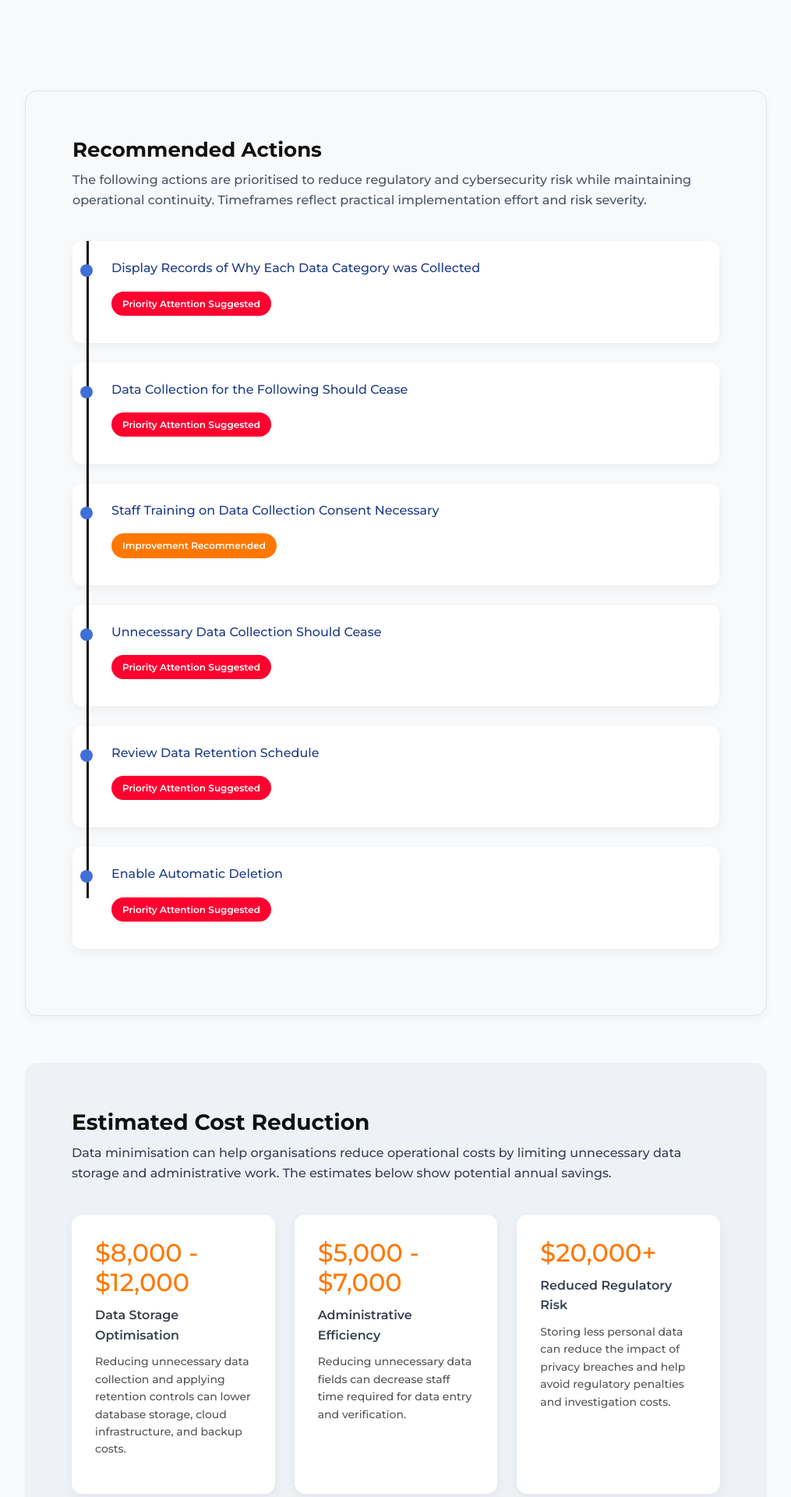
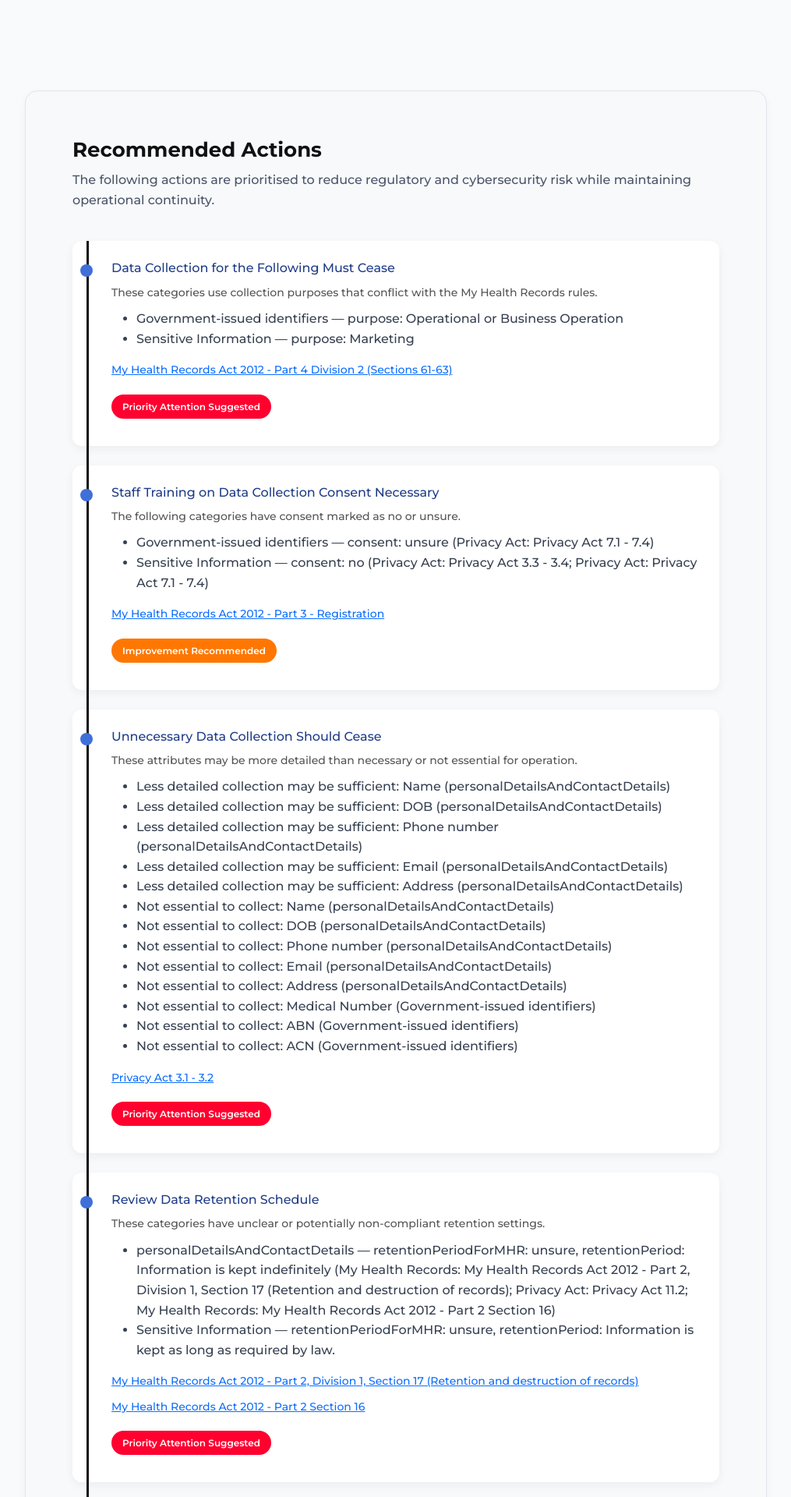
Before and after one commit to jiji-jpg/Data_Minimisation, a Flask app: page /report in a window 1280 px wide. Shown: the part 3756-5676 px from the top of the page at 78% size, without its empty margins (132-1147 px from the left). Run offline with Flask 3, Linux system fonts and the light colour scheme.

Commit message:
Added recommended Actions file and edited the report page

```diff
--- /dev/null
+++ b/Frontend/static/recomendedActions.js
@@ -0,0 +1,374 @@
+(function () {
+  let myHealthRecordRules = [];
+  let privacyActRules = [];
+
+  function normalize(value) {
+    return String(value || "")
+      .trim()
+      .toLowerCase()
+      .replace(/[.]/g, "")
+      .replace(/\s+/g, " ");
+  }
+
+  function escapeHtml(value) {
+    return String(value ?? "")
+      .replace(/&/g, "&amp;")
+      .replace(/</g, "&lt;")
+      .replace(/>/g, "&gt;")
+      .replace(/"/g, "&quot;")
+      .replace(/'/g, "&#039;");
+  }
+
+  async function loadJson(url) {
+    const response = await fetch(url);
+    if (!response.ok) {
+      throw new Error(`Failed to load ${url}: ${response.status} ${response.statusText}`);
+    }
+    return response.json();
+  }
+
+  function extractCategories(answerJson) {
+    const collectMyHealthRecord =
+      normalize(answerJson?.[0]?.collectMyHealthRecord) === "yes";
+
+    const assets = answerJson?.[1]?.[0]?.personalDataAsset || [];
+
+    return {
+      collectMyHealthRecord,
+      categories: assets.map(item => {
+        const [categoryName, entries] = Object.entries(item)[0];
+        const merged = entries.reduce((acc, obj) => ({ ...acc, ...obj }), {});
+
+        return {
+          categoryName,
+          attributeCollected: merged.attributeCollected || [],
+          collectionPurpose: merged.collectionPurpose || "",
+          consent: merged.consent || "",
+          essential: merged.essential || "",
+          lessDetailed: merged.lessDetailed || "",
+          retentionPeriodForMHR: merged.retentionPeriodForMHR || "",
+          retentionPeriod: merged.retentionPeriod || "",
+          specialCircumtance: merged.specialCircumtance || "",
+          enforcementMeasure: merged.enforcementMeasure || ""
+        };
+      })
+    };
+  }
+
+  function getMyHealthRuleByKey(key) {
+    return myHealthRecordRules.find(rule => Object.prototype.hasOwnProperty.call(rule, key)) || {};
+  }
+
+  function getPrivacyRuleByKey(key) {
+    return privacyActRules.find(rule => Object.prototype.hasOwnProperty.call(rule, key)) || {};
+  }
+
+  function getPrivacySensitiveConsentRule() {
+    return privacyActRules.find(rule => normalize(rule.category) === "sensitive information") || {};
+  }
+
+  function buildRecommendedActions(answerJson) {
+    const { collectMyHealthRecord, categories } = extractCategories(answerJson);
+
+    const mhrConsentRule = getMyHealthRuleByKey("consent");
+    const mhrPurposeRule = getMyHealthRuleByKey("purpose");
+    const mhrRetentionRule = getMyHealthRuleByKey("retentionPeriod");
+    const mhrSpecialRule = getMyHealthRuleByKey("retentionSpecialCircumstances");
+
+    const privacyPurposeRule = getPrivacyRuleByKey("purpose");
+    const privacyLessDetailedRule = getPrivacyRuleByKey("lessDetailed");
+    const privacyRetentionRule = getPrivacyRuleByKey("retentionPeriod");
+    const privacySensitiveConsentRule = getPrivacySensitiveConsentRule();
+
+    const purposeUnsure = categories.filter(
+      c => normalize(c.collectionPurpose) === "unsure"
+    );
+
+    const purposeViolatesMHR = categories.filter(c =>
+      (mhrPurposeRule.purpose?.violation || []).includes(normalize(c.collectionPurpose))
+    );
+
+    const consentIssues = categories.filter(c => {
+      const consent = normalize(c.consent);
+      return consent === "no" || consent === "unsure";
+    });
+
+    const lessDetailedCategories = categories.filter(c =>
+      ["yes", "unsure"].includes(normalize(c.lessDetailed))
+    );
+
+    const nonEssentialCategories = categories.filter(c =>
+      ["no", "unsure"].includes(normalize(c.essential))
+    );
+
+    const lessDetailedAttributes = lessDetailedCategories.flatMap(c =>
+      c.attributeCollected.map(attr => `${attr} (${c.categoryName})`)
+    );
+
+    const nonEssentialAttributes = nonEssentialCategories.flatMap(c =>
+      c.attributeCollected.map(attr => `${attr} (${c.categoryName})`)
+    );
+
+    const retentionIssues = categories.filter(c => {
+      const retentionPeriod = normalize(c.retentionPeriod);
+      const retentionPeriodForMHR = normalize(c.retentionPeriodForMHR);
+      const specialCircumtance = normalize(c.specialCircumtance);
+
+      const indefiniteRetention =
+        retentionPeriod === "information is kept indefinitely";
+
+      const unsureRetention =
+        retentionPeriod === "unsure" || retentionPeriodForMHR === "unsure";
+
+      const unsureSpecial =
+        specialCircumtance === "unsure";
+
+      return collectMyHealthRecord && (
+        indefiniteRetention ||
+        unsureRetention ||
+        unsureSpecial
+      );
+    });
+
+    const enforcementIssues = categories.filter(c => {
+      const enforcement = normalize(c.enforcementMeasure);
+      return enforcement === "unsure" || enforcement === "manually deleted";
+    });
+
+    const articles = [];
+
+    if (purposeUnsure.length > 0) {
+      articles.push({
+        priority: "priority-high",
+        title: "Display Records of Why Each Data Category was Collected",
+        intro: "The following categories have an unclear collection purpose recorded.",
+        items: purposeUnsure.map(c => c.categoryName),
+        label: "Priority Attention Suggested"
+      });
+    }
+
+    if (purposeViolatesMHR.length > 0) {
+      articles.push({
+        priority: "priority-high",
+        title: "Data Collection for the Following Must Cease",
+        intro: "These categories use collection purposes that conflict with the My Health Records rules.",
+        items: purposeViolatesMHR.map(c =>
+          `${c.categoryName} — purpose: ${c.collectionPurpose}`
+        ),
+        label: "Priority Attention Suggested",
+        links: [
+          {
+            text: mhrPurposeRule.MyHealthRecordSection || "My Health Records Act",
+            href: "#"
+          }
+        ]
+      });
+    }
+
+    if (consentIssues.length > 0) {
+      const consentItems = consentIssues.map(c => {
+        const notes = [];
+
+        if (
+          normalize(c.categoryName) === "sensitive information" &&
+          ["no", "unsure"].includes(normalize(c.consent))
+        ) {
+          if (privacySensitiveConsentRule.PrivacyActSection) {
+            notes.push(`Privacy Act: ${privacySensitiveConsentRule.PrivacyActSection}`);
+          }
+        }
+
+        if (
+          (privacyPurposeRule.consent?.violation || []).includes(normalize(c.consent)) ||
+          (privacyPurposeRule.consent?.unsure || []).includes(normalize(c.consent))
+        ) {
+          if (privacyPurposeRule.PrivacyActSection) {
+            notes.push(`Privacy Act: ${privacyPurposeRule.PrivacyActSection}`);
+          }
+        }
+
+        return notes.length > 0
+          ? `${c.categoryName} — consent: ${c.consent} (${notes.join("; ")})`
+          : `${c.categoryName} — consent: ${c.consent}`;
+      });
+
+      articles.push({
+        priority: "priority-medium",
+        title: "Staff Training on Data Collection Consent Necessary",
+        intro: "The following categories have consent marked as no or unsure.",
+        items: consentItems,
+        label: "Improvement Recommended",
+        links: [
+          {
+            text: mhrConsentRule.MyHealthRecordSection || "My Health Records Act",
+            href: "#"
+          }
+        ]
+      });
+    }
+
+    if (lessDetailedCategories.length > 0 || nonEssentialCategories.length > 0) {
+      const items = [];
+
+      if (lessDetailedAttributes.length > 0) {
+        items.push(...lessDetailedAttributes.map(item => `Less detailed collection may be sufficient: ${item}`));
+      }
+
+      if (nonEssentialAttributes.length > 0) {
+        items.push(...nonEssentialAttributes.map(item => `Not essential to collect: ${item}`));
+      }
+
+      articles.push({
+        priority: "priority-high",
+        title: "Unnecessary Data Collection Should Cease",
+        intro: "These attributes may be more detailed than necessary or not essential for operation.",
+        items,
+        label: "Priority Attention Suggested",
+        links: [
+          {
+            text: privacyLessDetailedRule.PrivacyActSection || "Privacy Act",
+            href: "#"
+          }
+        ]
+      });
+    }
+
+    if (retentionIssues.length > 0) {
+      const retentionItems = retentionIssues.map(c => {
+        const notes = [];
+
+        if (normalize(c.retentionPeriod) === "information is kept indefinitely") {
+          if (mhrRetentionRule.MyHealthRecordSection) {
+            notes.push(`My Health Records: ${mhrRetentionRule.MyHealthRecordSection}`);
+          }
+          if (privacyRetentionRule.PrivacyActSection) {
+            notes.push(`Privacy Act: ${privacyRetentionRule.PrivacyActSection}`);
+          }
+        }
+
+        if (normalize(c.specialCircumtance) === "unsure" && mhrSpecialRule.MyHealthRecordSection) {
+          notes.push(`My Health Records: ${mhrSpecialRule.MyHealthRecordSection}`);
+        }
+
+        return `${c.categoryName} — retentionPeriodForMHR: ${c.retentionPeriodForMHR}, retentionPeriod: ${c.retentionPeriod}${notes.length ? ` (${notes.join("; ")})` : ""}`;
+      });
+
+      articles.push({
+        priority: "priority-high",
+        title: "Review Data Retention Schedule",
+        intro: "These categories have unclear or potentially non-compliant retention settings.",
+        items: retentionItems,
+        label: "Priority Attention Suggested",
+        links: [
+          {
+            text: mhrRetentionRule.MyHealthRecordSection || "My Health Records Act",
+            href: "#"
+          },
+          {
+            text: mhrSpecialRule.MyHealthRecordSection || "My Health Records Act",
+            href: "#"
+          }
+        ]
+      });
+    }
+
+    if (enforcementIssues.length > 0) {
+      articles.push({
+        priority: "priority-high",
+        title: "Enable Automatic Deletion",
+        intro: "These categories have no clear enforcement method or rely on manual deletion.",
+        items: enforcementIssues.map(c =>
+          `${c.categoryName} — enforcement measure: ${c.enforcementMeasure}`
+        ),
+        label: "Priority Attention Suggested",
+        links: [
+          {
+            text: mhrRetentionRule.MyHealthRecordSection || "My Health Records Act",
+            href: "#"
+          }
+        ]
+      });
+    }
+
+    return articles;
+  }
+
+  function renderLinks(links) {
+    const validLinks = (links || []).filter(link => link.text);
+    if (!validLinks.length) return "";
+
+    return `
+      <div class="action-links">
+        ${validLinks.map(link => `
+          <p>
+            <a href="${escapeHtml(link.href || "#")}" target="_blank" rel="noopener noreferrer">
+              ${escapeHtml(link.text)}
+            </a>
+          </p>
+        `).join("")}
+      </div>
+    `;
+  }
+
+  function renderRecommendedActions(answerJson) {
+    const container = document.getElementById("recommended-actions-list");
+
+    if (!container) {
+      console.error('Element with id "recommended-actions-list" was not found.');
+      return;
+    }
+
+    const actions = buildRecommendedActions(answerJson);
+
+    if (!actions.length) {
+      container.innerHTML = `
+        <article class="priority-low">
+          <h3>No Recommended Actions</h3>
+          <p>No issues were triggered by the current dataset.</p>
+        </article>
+      `;
+      return;
+    }
+
+    container.innerHTML = actions.map(action => `
+      <article class="${escapeHtml(action.priority)}">
+        <h3>${escapeHtml(action.title)}</h3>
+        <p>${escapeHtml(action.intro)}</p>
+        <ul>
+          ${action.items.map(item => `<li>${escapeHtml(item)}</li>`).join("")}
+        </ul>
+        ${renderLinks(action.links)}
+        <p><strong>${escapeHtml(action.label)}</strong></p>
+      </article>
+    `).join("");
+  }
+
+  async function initRecommendedActions() {
+    try {
+      const [exampleAnswer, myHealthRulesData, privacyRulesData] = await Promise.all([
+        loadJson("static/exampleAnswer.JSON"),
+        loadJson("static/myHealthRecord.json"),
+        loadJson("static/privacyAct.json")
+      ]);
+
+      myHealthRecordRules = myHealthRulesData;
+      privacyActRules = privacyRulesData;
+
+      renderRecommendedActions(exampleAnswer);
+    } catch (error) {
+      console.error("Failed to initialise recommended actions:", error);
+
+      const container = document.getElementById("recommended-actions-list");
+      if (container) {
+        container.innerHTML = `
+          <article class="priority-high">
+            <h3>Unable to Load Recommended Actions</h3>
+            <p>${escapeHtml(error.message)}</p>
+          </article>
+        `;
+      }
+    }
+  }
+
+  document.addEventListener("DOMContentLoaded", initRecommendedActions);
+})();
--- a/Frontend/templates/pages/report.html
+++ b/Frontend/templates/pages/report.html
@@ -362,65 +362,15 @@
       </div>
 
     </article> -->
-
-    <!-- Recommended Actions -->
     <div class="container">
-    <section class="recommended-actions">
-      <h2>Recommended Actions</h2>
-      <p>
-          The following actions are prioritised to reduce regulatory and cybersecurity risk while maintaining operational continuity. Timeframes reflect practical implementation effort and risk severity.
-      </p>
-
-      <article class="priority-high">
-        <h3>Display Records of Why Each Data Category was Collected</h3>
-        <!--<p>
-          Conduct a structured review of all patient intake and administrative forms to confirm the necessity of each data field.
-        </p>-->
-        <p><strong>Priority Attention Suggested</strong></p>
-      </article>
-
-      <article class="priority-high">
-        <h3>Data Collection for the Following Should Cease</h3>
-        <!--<p>
-          Introduce consistent consent capture mechanisms for sensitive and non-essential personal data. Ensure consent evidence is securely stored and auditable.
-        </p>-->
-        <p><strong>Priority Attention Suggested</strong></p>
-      </article>
-
-      <article class="priority-medium">
-        <h3>Staff Training on Data Collection Consent Necessary</h3>
-        <!--<p>
-          Define and document retention periods for each data category in alignment with applicable obligations and clinical requirements. Apply schedules consistently across all systems.
-        </p>-->
-        <p><strong>Improvement Recommended</strong></p>
-      </article>
-
-      <article class="priority-high">
-        <h3>Unnecessary Data Collection Should Cease</h3>
-        <!--<p>
-          Introduce automated deletion or archiving processes linked to approved retention schedules to reduce reliance on manual intervention and improve enforcement consistency.
-        </p>-->
-        <p><strong>Priority Attention Suggested</strong></p>
-      </article>
-
-      <article class="priority-high">
-        <h3>Review Data Retention Schedule</h3>
-        <!--<p>
-          Introduce automated deletion or archiving processes linked to approved retention schedules to reduce reliance on manual intervention and improve enforcement consistency.
-        </p>-->
-        <p><strong>Priority Attention Suggested</strong></p>
-      </article>
-
-      <article class="priority-high">
-        <h3>Enable Automatic Deletion</h3>
-        <!--<p>
-          Introduce automated deletion or archiving processes linked to approved retention schedules to reduce reliance on manual intervention and improve enforcement consistency.
-        </p>-->
-        <p><strong>Priority Attention Suggested</strong></p>
-      </article>
-    </section>
+        <section class="recommended-actions" id="recommended-actions">
+          <h2>Recommended Actions</h2>
+          <p>
+            The following actions are prioritised to reduce regulatory and cybersecurity risk while maintaining operational continuity.
+          </p>
+          <div id="recommended-actions-list"></div>
+        </section>
     </div>
-
     <!-- Cost Reduction -->
     <div class="container">
     <section class="cost-reduction">
@@ -475,5 +425,6 @@
     </div>
 
 <script src="../../../Backend/functions.js"></script>
+  <script src="{{ url_for('static', filename='recomendedActions.js') }}"></script>
 </body>
 </html>
```
